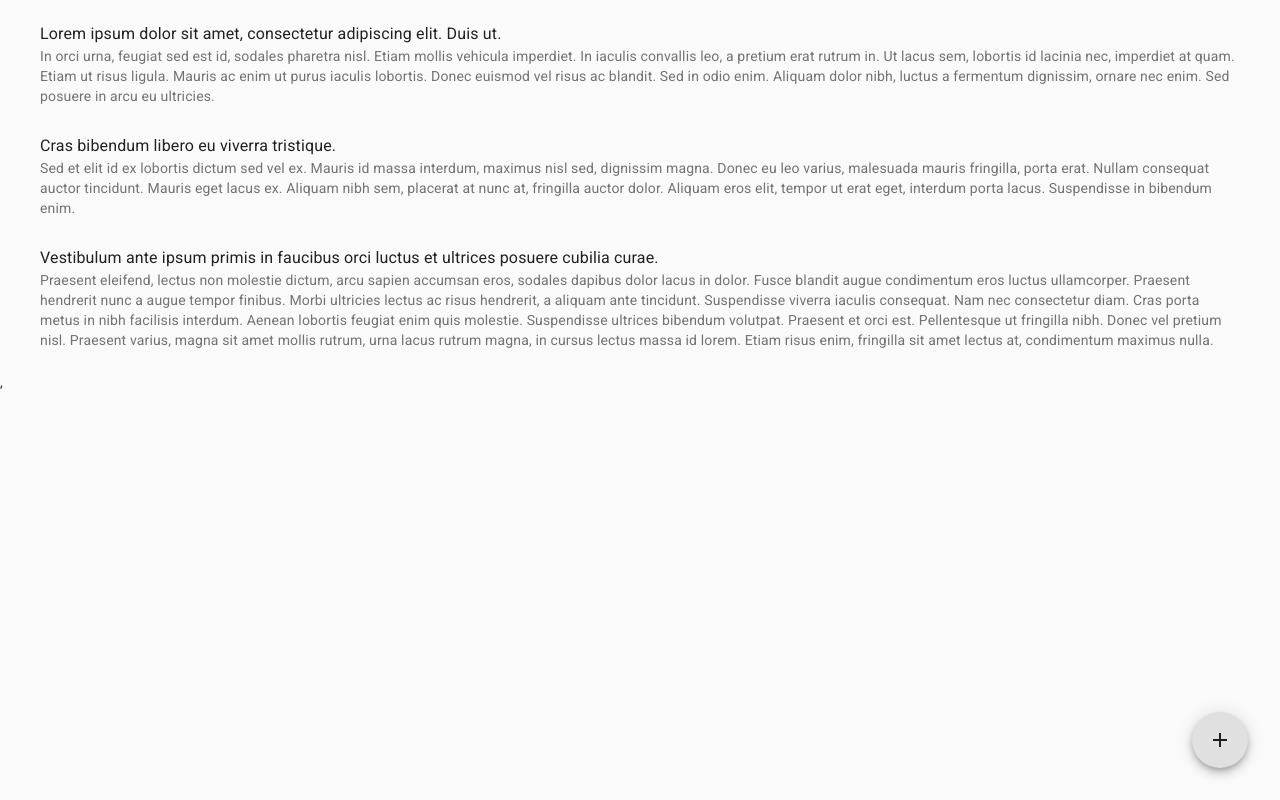
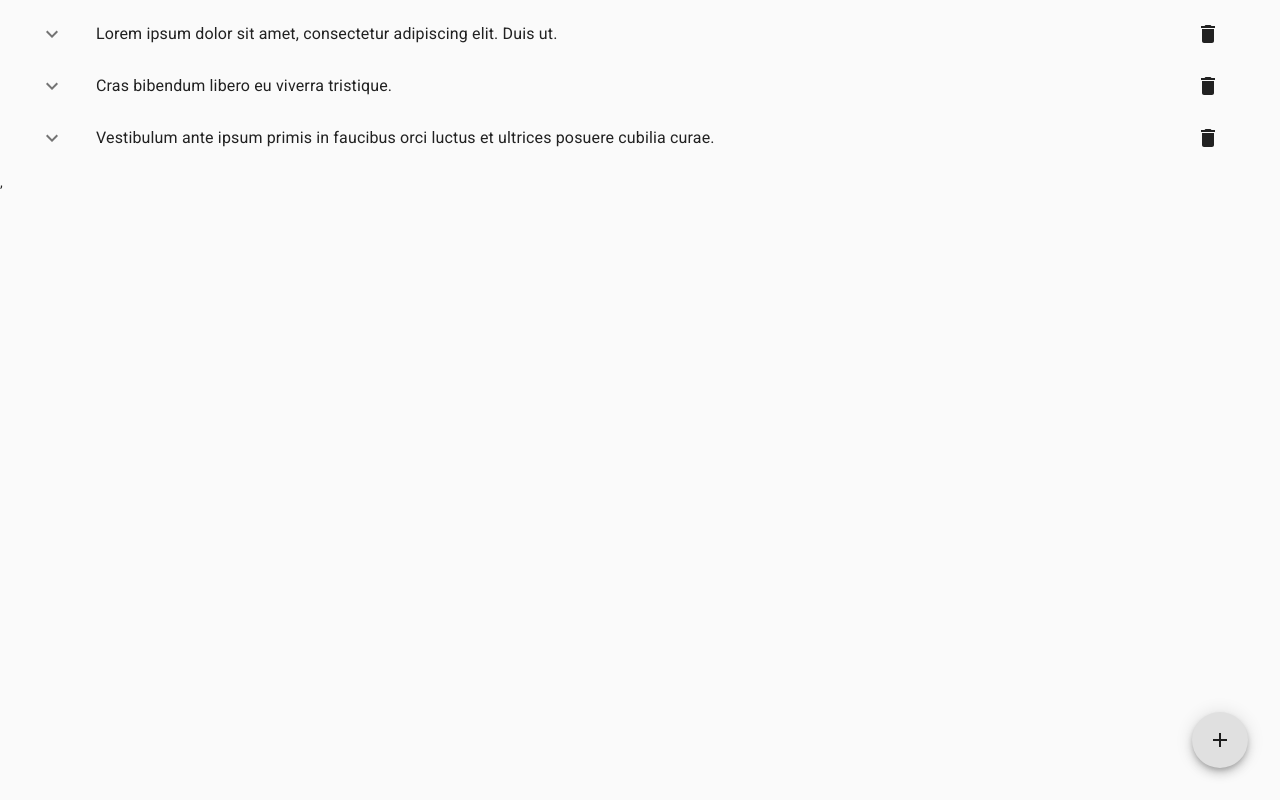
Before and after one commit to antons20/quick-note-app, a React (Create React App) app: page / in a window 1280 px wide. Built offline with nearby package versions, Linux system fonts and the light colour scheme.

Commit message:
Added to Note.js

```diff
--- a/src/components/Note.js
+++ b/src/components/Note.js
@@ -1,12 +1,55 @@
-import { ListItem, ListItemText } from "@material-ui/core"
+import React, { Component } from "react";
 
-function Note(props) {
-    const { note } = props;
-    return (
-        <ListItem>
-            <ListItemText primary = {note.title} secondary = {note.text}/>
-        </ListItem>
-    );
+import { List, ListItem, ListItemText, Collapse, ListItemIcon, Button} from "@material-ui/core";
+import { ExpandMore, ExpandLess , Delete} from "@material-ui/icons"
+
+
+class Note extends Component {
+    constructor(props) {
+        super(props);
+        this.state = {
+            open: false
+        }
+    }
+
+    handleClick = () => {
+        this.setState({ open: !this.state.open})
+    }
+
+    render() {
+        const { note, deleteNote } = this.props;
+        const { open } = this.state;
+        return (
+            <>
+                <ListItem >
+                    <ListItemIcon onClick={this.handleClick}>
+                        {open ? <ExpandLess /> : <ExpandMore />}
+                    </ListItemIcon>
+                    <ListItemText primary = {note.title}/>
+
+
+                    <ListItemIcon>
+                        <Button onClick={() => deleteNote(note)}>
+                            <Delete />
+                        </Button>
+                    </ListItemIcon>
+
+
+                </ListItem>
+
+                <Collapse in={open} timeout="auto" unmountOnExit>
+                    <List component= "div" disablePadding>
+                        <ListItem>
+                            <ListItemText secondary = {note.text}/>
+                        </ListItem>
+                    </List>
+                </Collapse>
+
+            </>
+        );
+    }
+
+
 }
 
 export default Note;
```
